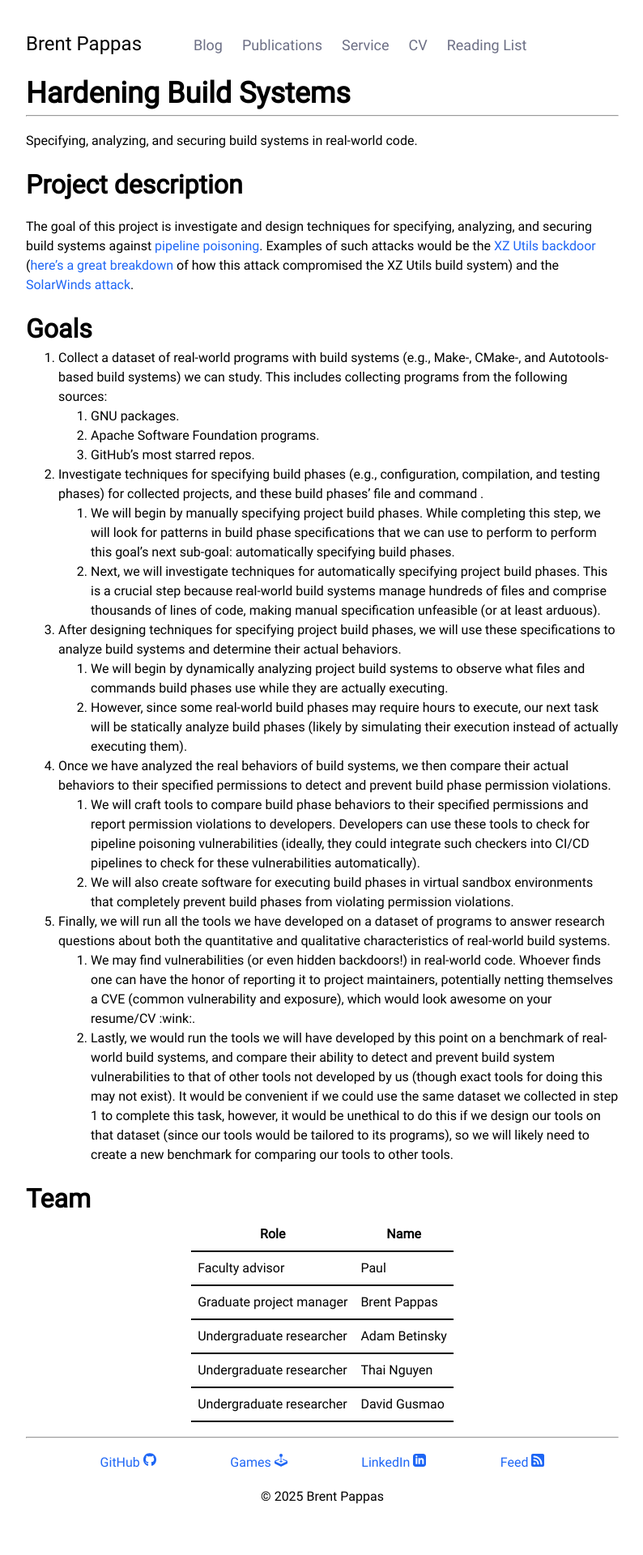
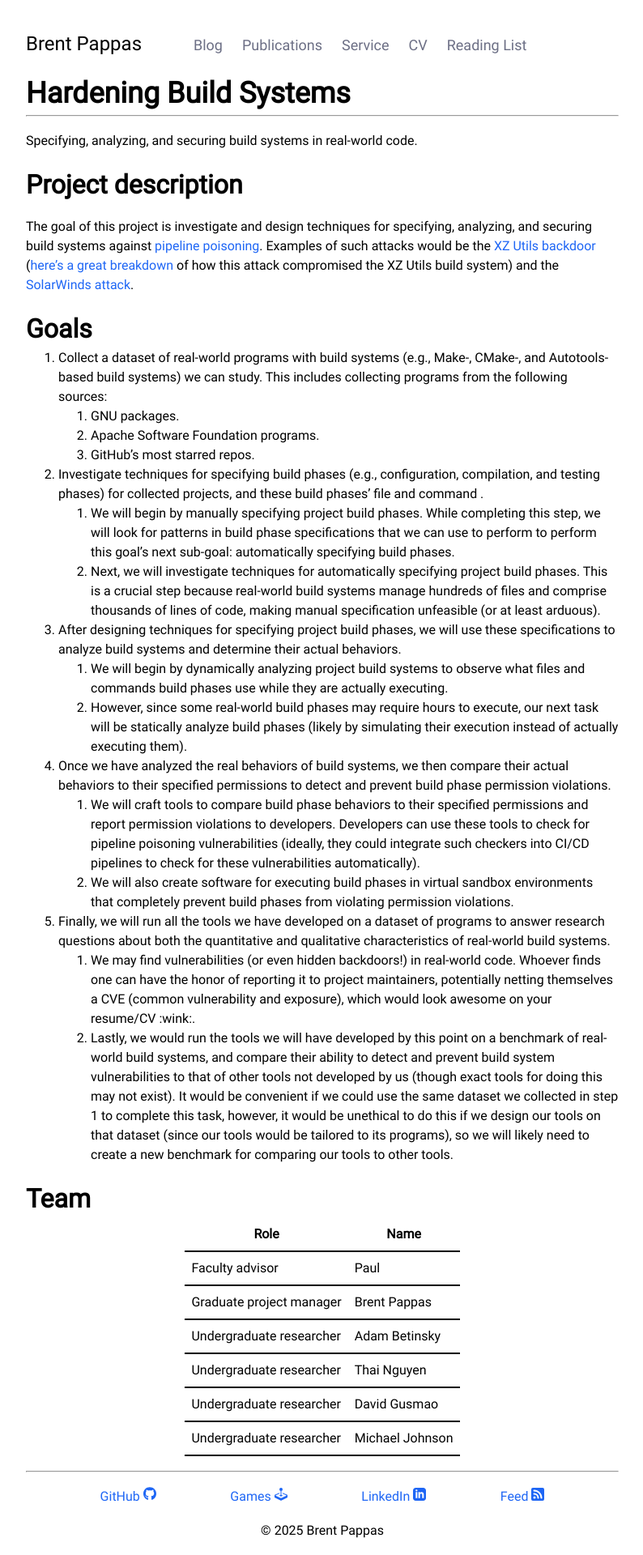
Before and after one commit to PappasBrent/pappasbrent.github.io, a Jekyll site: the page built from research/hardening-build-systems.md, in a window 1280 px wide. Shown: the whole page at 81% size, without its empty margins (242-1036 px from the left). Built offline with Jekyll 4.4.1, drawn with Linux system fonts in a browser that asks for light colours; before the commit the page ends 1878 px from its top, so only the background shows below that.

Commit message:
Add to team

```diff
--- a/research/hardening-build-systems.md
+++ b/research/hardening-build-systems.md
@@ -126,10 +126,11 @@ attack](https://www.fortinet.com/resources/cyberglossary/solarwinds-cyber-attack
 
 ## Team
 
-| Role                     | Name          |
-| ------------------------ | ------------- |
-| Faculty advisor          | Paul          |
-| Graduate project manager | Brent Pappas  |
-| Undergraduate researcher | Adam Betinsky |
-| Undergraduate researcher | Thai Nguyen   |
-| Undergraduate researcher | David Gusmao  |
+| Role                     | Name            |
+| ------------------------ | --------------- |
+| Faculty advisor          | Paul            |
+| Graduate project manager | Brent Pappas    |
+| Undergraduate researcher | Adam Betinsky   |
+| Undergraduate researcher | Thai Nguyen     |
+| Undergraduate researcher | David Gusmao    |
+| Undergraduate researcher | Michael Johnson |
```
